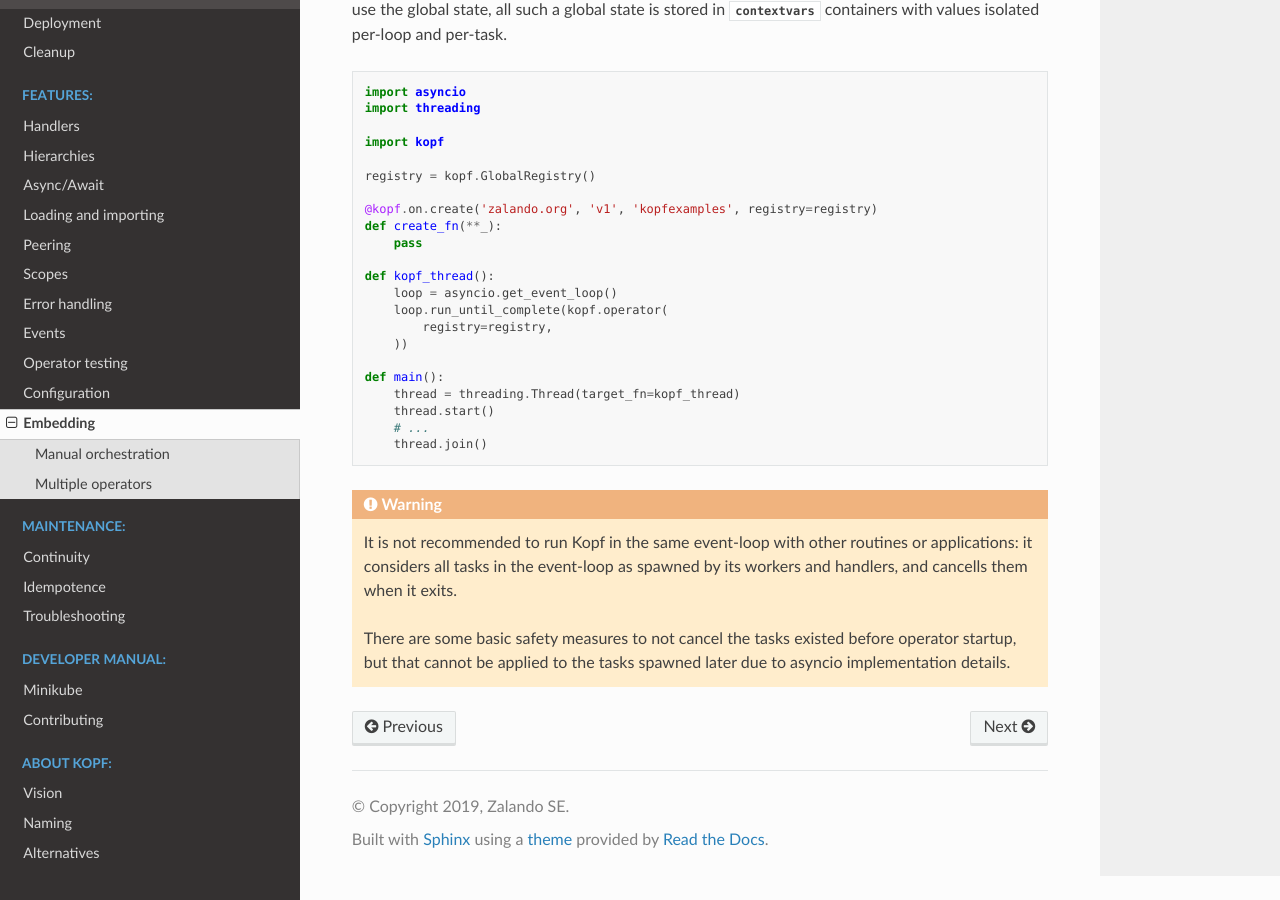
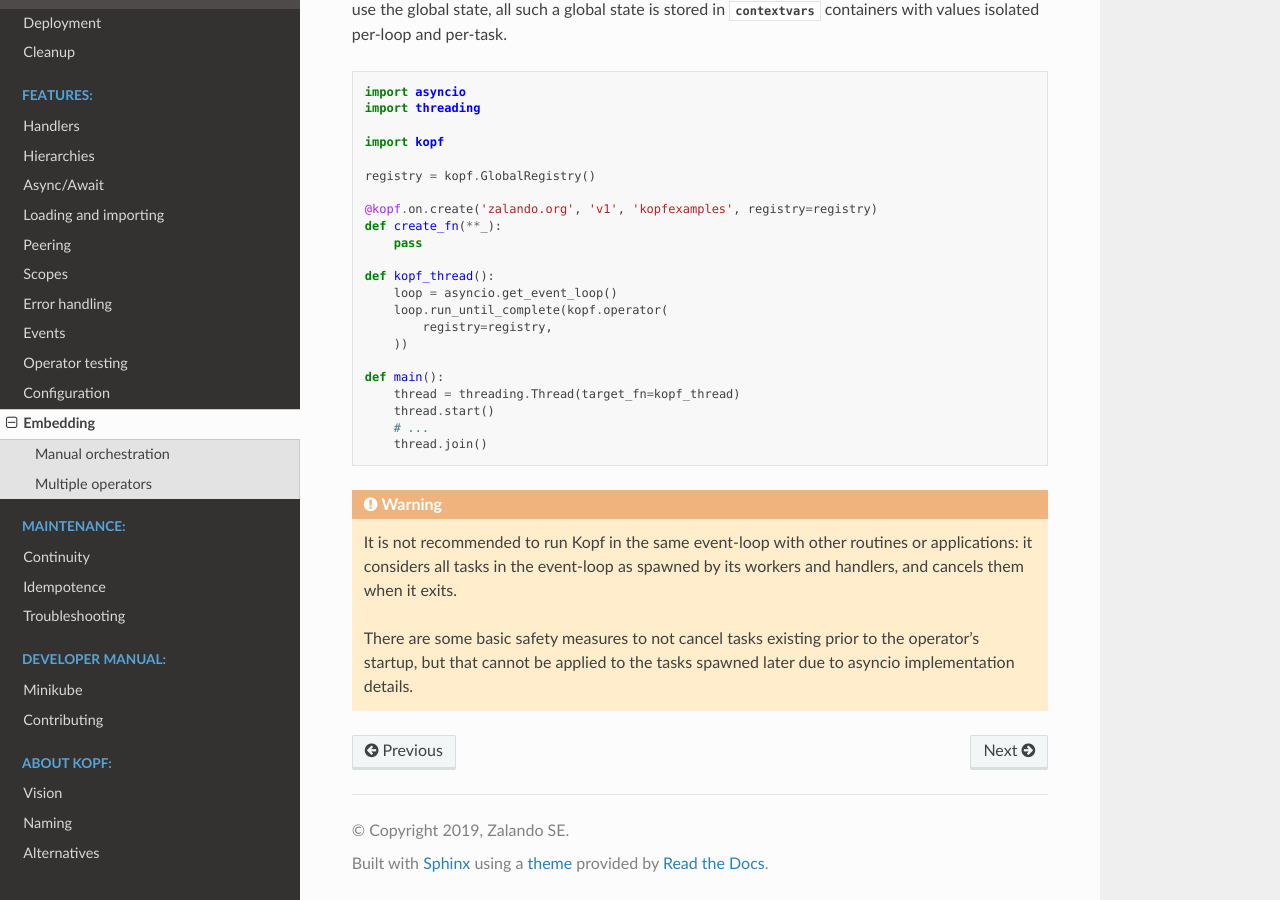
Before and after one commit to nolar/kopf, a Sphinx documentation site: the page built from docs/embedding.rst, in a window 1280 px wide and 900 px high, scrolled down 1466 px. Built offline with Sphinx 7.4.7 and the Read the Docs theme 2.0.0, drawn with Linux system fonts in a browser that asks for light colours; pages that are not in the unit, such as notebooks, are missing from menus.

Commit message:
Fix docs/comments (as per PR)

```diff
--- a/docs/embedding.rst
+++ b/docs/embedding.rst
@@ -105,8 +105,8 @@ in :mod:`contextvars` containers with values isolated per-loop and per-task.
 .. warning::
     It is not recommended to run Kopf in the same event-loop with other routines
     or applications: it considers all tasks in the event-loop as spawned by its
-    workers and handlers, and cancells them when it exits.
+    workers and handlers, and cancels them when it exits.
 
-    There are some basic safety measures to not cancel the tasks existed before
-    operator startup, but that cannot be applied to the tasks spawned later
-    due to asyncio implementation details.
+    There are some basic safety measures to not cancel tasks existing prior
+    to the operator's startup, but that cannot be applied to the tasks spawned
+    later due to asyncio implementation details.
```
Also changed, not shown: 1 other file.
